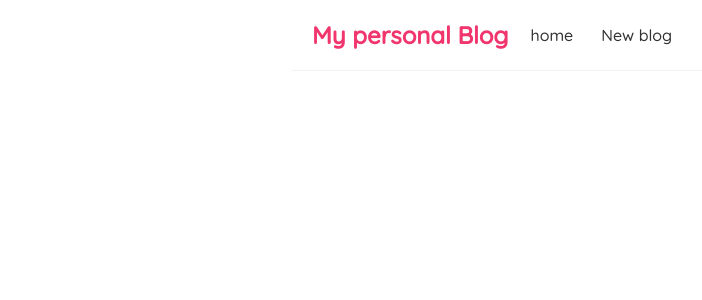
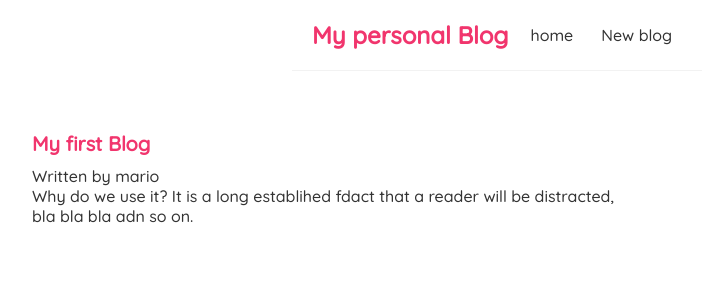
Before and after one commit to ulaitorcodes/personal-blog, a React (Create React App) app: page /blogs/1 in a window 1280 px wide. Shown: the top 300 px of the page, without its empty margins (28-730 px from the left). Built offline with nearby package versions, Linux system fonts and the light colour scheme; data requests are answered from the project's data file.

Commit message:
reusable custom hooks

```diff
--- a/src/App.js
+++ b/src/App.js
@@ -1,5 +1,6 @@
 import Navbar from './Navbar';
 import Home from './Home';
+import BlogDetails from './BlogDetails';
 import {BrowserRouter as Router, Route, Switch} from 'react-router-dom'
 import Create from './Create';
 
@@ -16,6 +17,9 @@
             <Route path="/create">
               <Create/>
             </Route>
+            <Route path="/blogs/:id">
+              <BlogDetails/>
+            </Route>
           </Switch>
         </div>
 
--- /dev/null
+++ b/src/BlogDetails.js
@@ -0,0 +1,22 @@
+import { useParams } from "react-router-dom"
+import useFetch from "./useFetch";
+
+const BlogDetails = () => {
+    const {id} = useParams();
+    const {data:blog, error, isPending} = useFetch('http://localhost:8000/blogs/'+id)
+
+    return (
+        <div className="blog-details">
+            {isPending && <div>Loading.......</div>}
+            {error && <div>{error}</div>}
+            {blog && (
+                <article>
+                    <h2>{blog.title}</h2>
+                    <p>Written by {blog.author}</p>
+                    <div>{blog.body}</div>
+                </article>
+            )}
+        </div>
+    )
+}
+export default BlogDetails
--- a/src/BlogList.js
+++ b/src/BlogList.js
@@ -1,3 +1,5 @@
+import { Link } from "react-router-dom";
+
 const BlogList = ({blogs, title}) => {
 
     return (
@@ -7,10 +9,10 @@
 
             {blogs.map((blog) => (
                 <div className="blog-preview" key={blog.id}>
+                    <Link to={`/blogs/${blog.id}`}>
                     <h2>{blog.title}</h2>
                     <p>Written by {blog.author}</p>
-
-
+                    </Link>
 
                 </div>
             ))}
--- a/src/index.css
+++ b/src/index.css
@@ -43,6 +43,10 @@
   padding: 10px 16px;
   margin: 20px 0;
   border-bottom: 1px solid #fafafa;
+  text-decoration: none;
+}
+.blog-preview a{
+  text-decoration: none;
 }
 
 .blog-preview:hover {
@@ -53,28 +57,19 @@
   color: #f1356d;
   margin-bottom: 8px;
 }
-.categories{
-  padding: 0;
-  list-style-type: none;
+
+/* Blog details page */
+.blog-details h2{
+  font-size: 20px;
+  color: #f1356d;
+  margin-bottom: 10px;
 
 }
-.categories li{
-  background-color: #dddddd;
-  list-style-type:none;
-  width: 100%;
-  margin-top: 5px;
-  padding: 10px;
-  margin-left: -10x;
-
+.blog-details button{
+  background-color: #f1356d;
+  color: #fff;
+  border: 0;
+  padding: 8px;
+  border-radius: 8px;
+  cursor: pointer;
 }
-.categories li:hover{
-  background-color: #333;
-  color: #dddddd;
-}
-.categories li:hover a{
-  color: #dddddd;
-}
-.categories a{
-  text-decoration: none;
-
-}
```
